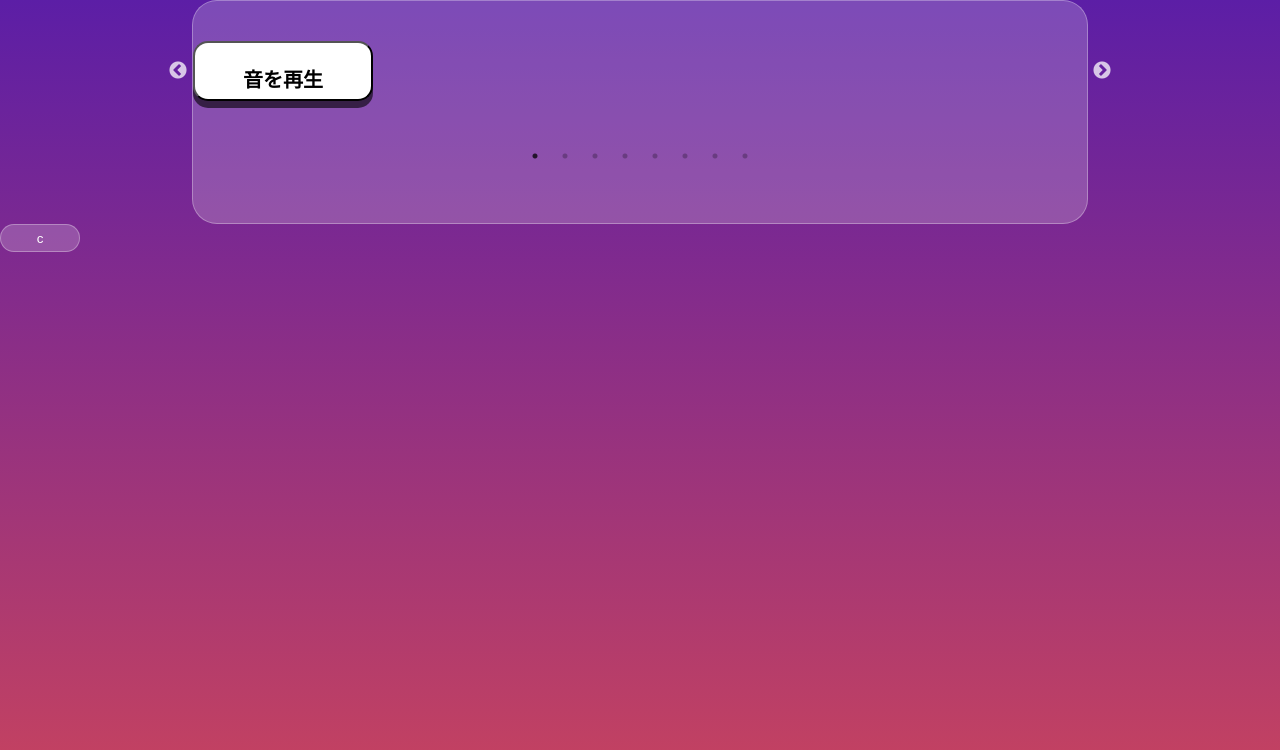
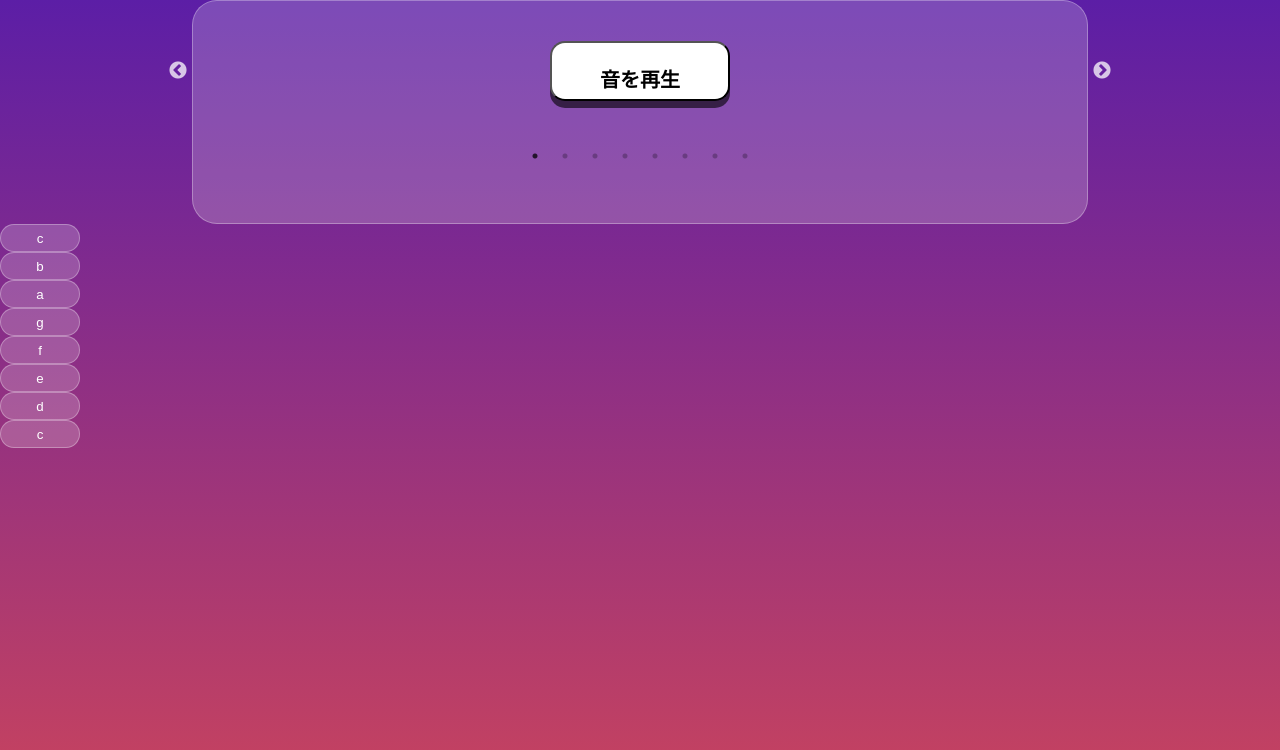
Before and after one commit to kurakke/OnkanNext, a Next.js app: page /game in a window 1280 px wide. Shown: the top 750 px of the page. Built offline with nearby package versions, Linux system fonts and the light colour scheme.

Commit message:
子コンポーネントから親コンポーネントの関数を起動するやつ実装

```diff
--- a/components/button.tsx
+++ b/components/button.tsx
@@ -16,6 +16,8 @@ const text = css`
 
 type Props = {
   text: string;
+  answer: string;
+  AnswerCheck: (text:string) => void;
 };
 
 const Button = (props: Props) => {
@@ -25,11 +27,7 @@ const Button = (props: Props) => {
       <button
         css={button}
         onClick={() => {
-          if (chosenButton === "0") {
-            setChosenButton("1");
-          } else {
-            setChosenButton("0");
-          }
+          props.AnswerCheck(props.answer);
         }}
         style={{
           backgroundColor:
--- a/pages/game.tsx
+++ b/pages/game.tsx
@@ -27,9 +27,6 @@ const glass = css`
 const slider = css`
   text-align: center;
 `;
-const image = css`
-  margin: 0 auto;
-`;
 const startButton = css`
   background-color: white;
   width: 180px;
@@ -44,16 +41,35 @@ const start = css`
   font-weight: 600;
 `;
 const buttons = css``;
+const answerButton = css`
+  margin: 20px 0;
+`;
+
 const Game = () => {
-
-  const [MikuA] = useState(typeof Audio !== "undefined" && new Audio("MikuA.mp3"));
-  const [MikuB] = useState(typeof Audio !== "undefined" && new Audio("MikuB.mp3"));
-  const [MikuC] = useState(typeof Audio !== "undefined" && new Audio("MikuC.mp3"));
-  const [MikuD] = useState(typeof Audio !== "undefined" && new Audio("MikuD.mp3"));
-  const [MikuE] = useState(typeof Audio !== "undefined" && new Audio("MikuE.mp3"));
-  const [MikuF] = useState(typeof Audio !== "undefined" && new Audio("MikuF.mp3"));
-  const [MikuG] = useState(typeof Audio !== "undefined" && new Audio("MikuG.mp3"));
-  const [MikuHc] = useState(typeof Audio !== "undefined" && new Audio("MikuHc.mp3"));
+  const [MusicA3] = useState(
+    typeof Audio !== "undefined" && new Audio("MikuA.mp3")
+  );
+  const [MusicB3] = useState(
+    typeof Audio !== "undefined" && new Audio("MikuB.mp3")
+  );
+  const [MusicC3] = useState(
+    typeof Audio !== "undefined" && new Audio("MikuC.mp3")
+  );
+  const [MusicD3] = useState(
+    typeof Audio !== "undefined" && new Audio("MikuD.mp3")
+  );
+  const [MusicE3] = useState(
+    typeof Audio !== "undefined" && new Audio("MikuE.mp3")
+  );
+  const [MusicF3] = useState(
+    typeof Audio !== "undefined" && new Audio("MikuF.mp3")
+  );
+  const [MusicG3] = useState(
+    typeof Audio !== "undefined" && new Audio("MikuG.mp3")
+  );
+  const [MusicC2] = useState(
+    typeof Audio !== "undefined" && new Audio("MikuHc.mp3")
+  );
 
   let QArray = [];
   for (let i = 0; i < 8; i++) {
@@ -69,16 +85,19 @@ const Game = () => {
     arrow: true,
     autoplay: false,
   };
-
+  const AnswerCheck = (text: string) => {
+    console.log("true!!!!!!");
+    console.log({ text });
+  };
   const answer = [
-    { file: MikuC, ans: "c" },
-    { file: MikuD, ans: "d" },
-    { file: MikuE, ans: "e" },
-    { file: MikuF, ans: "f" },
-    { file: MikuG, ans: "g" },
-    { file: MikuA, ans: "a" },
-    { file: MikuB, ans: "b" },
-    { file: MikuHc, ans: "hc" },
+    { file: MusicC3, ans: "c3" },
+    { file: MusicD3, ans: "d3" },
+    { file: MusicE3, ans: "e3" },
+    { file: MusicF3, ans: "f3" },
+    { file: MusicG3, ans: "g3" },
+    { file: MusicA3, ans: "a3" },
+    { file: MusicB3, ans: "b3" },
+    { file: MusicC2, ans: "c2" },
   ];
   return (
     <div css={all}>
@@ -86,13 +105,13 @@ const Game = () => {
         <Slider {...settings}>
           {QuestionArray.map((item) => {
             return (
-              <div css="slider">
+              <div css={slider}>
                 <button
                   css={startButton}
                   onClick={() => {
-                    console.log(QuestionArray[item]);
-                    console.log(answer[5].file);
-                    console.log(answer[QuestionArray[item]].file);
+                    // console.log(QuestionArray[item]);
+                    // console.log(answer[5].file);
+                    // console.log(answer[QuestionArray[item]].file);
                     answer[QuestionArray[item]].file.play();
                   }}
                 >
@@ -103,7 +122,56 @@ const Game = () => {
           })}
         </Slider>
       </div>
-      <Button text="c"></Button>
+      <div css={buttons}>
+        <Button
+          AnswerCheck={AnswerCheck}
+          text="c"
+          answer="c2"
+          css={answerButton}
+        ></Button>
+        <Button
+          AnswerCheck={AnswerCheck}
+          text="b"
+          answer="b3"
+          css={answerButton}
+        ></Button>
+        <Button
+          AnswerCheck={AnswerCheck}
+          text="a"
+          answer="a3"
+          css={answerButton}
+        ></Button>
+        <Button
+          AnswerCheck={AnswerCheck}
+          text="g"
+          answer="g3"
+          css={answerButton}
+        ></Button>
+        <Button
+          AnswerCheck={AnswerCheck}
+          text="f"
+          answer="f3"
+          css={answerButton}
+        ></Button>
+        <Button
+          AnswerCheck={AnswerCheck}
+          text="e"
+          answer="e3"
+          css={answerButton}
+        ></Button>
+        <Button
+          AnswerCheck={AnswerCheck}
+          text="d"
+          answer="d3"
+          css={answerButton}
+        ></Button>
+        <Button
+          AnswerCheck={AnswerCheck}
+          text="c"
+          answer="c3"
+          css={answerButton}
+        ></Button>
+      </div>
     </div>
   );
 };
```
